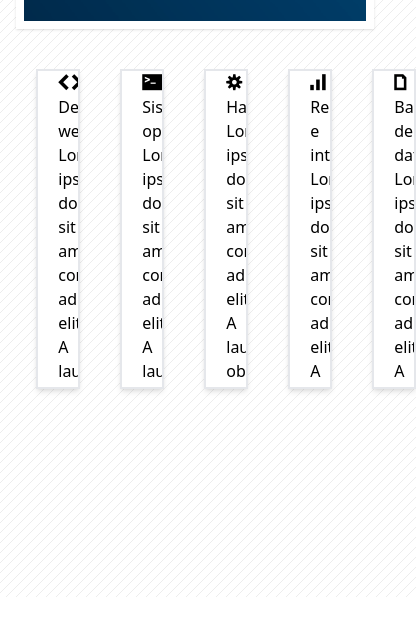
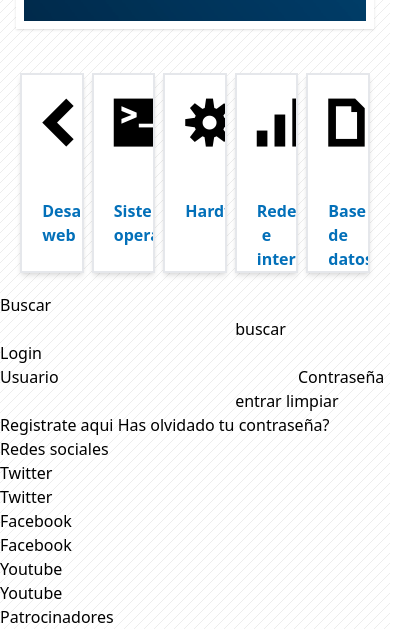
Before and after one commit to OscarsyIngSystems/tailwindCurso, a website built with Vite: page index.html in a window 390 px wide. Shown: the part 247-876 px from the top of the page, 416 px wide, since content can reach past the window. Before the commit the page ends 844 px from the top, so only its background shows below. Built offline with nearby package versions, Linux system fonts and the light colour scheme.

Commit message:
Se crea responsive de card y animaciones

```diff
--- a/index.html
+++ b/index.html
@@ -135,13 +135,17 @@ animate-back-banner
 
     <!-- INICIO DE TARJETAS -->
 
-    <div id="cards" class="flex flex-nowrap justify-between">
+    <div id="cards" class="  flex flex-nowrap justify-between">
 
-      <div class="card">
-        <p class="card-icon font-['WebSymbolsRegular']">
+      <div class="card group">
+        <span class="
+        card-icon
+        font-['WebSymbolsRegular']
+
+        ">
           H
-        </p>
-        <h1 class="card-category">
+        </span>
+        <h1 class="card-category ">
           Desarrollo web
         </h1>
         <p class="card-description">
@@ -151,10 +155,10 @@ animate-back-banner
       </div>
 
 
-      <div class="card">
-        <p class="card-icon font-['WebSymbolsRegular']">
+      <div class="card group">
+        <span class="card-icon font-['WebSymbolsRegular']">
           _
-        </p>
+        </span>
         <h1 class="card-category">
           Sistemas operativos
         </h1>
@@ -164,10 +168,10 @@ animate-back-banner
         </p>
       </div>
 
-      <div class="card">
-        <p class="card-icon font-['WebSymbolsRegular']">
+      <div class="card group">
+        <span class="card-icon font-['WebSymbolsRegular']">
           S
-        </p>
+        </span>
         <h1 class="card-category">
           Hardware
         </h1>
@@ -177,10 +181,10 @@ animate-back-banner
         </p>
       </div>
 
-      <div class="card">
-        <p class="card-icon font-['WebSymbolsRegular']">
+      <div class="card group">
+        <span class="card-icon font-['WebSymbolsRegular']">
           u
-        </p>
+        </span>
         <h1 class="card-category">
           Redes e internet
         </h1>
@@ -190,10 +194,10 @@ animate-back-banner
         </p>
       </div>
 
-      <div class="card">
-        <p class="card-icon font-['WebSymbolsRegular']">
+      <div class="card group">
+        <span class="card-icon font-['WebSymbolsRegular']">
           a
-        </p>
+        </span>
         <h1 class="card-category">
           Base de datos
         </h1>
@@ -207,9 +211,62 @@ animate-back-banner
 
   </section>
 
+  <!-- FIN SECCION DE INFORMACION -->
 
 
-  <!-- FIN SECCION DE INFORMACION -->
+  <!-- INICIO DE SECCION PRINCIPAL -->
+  <main>
+    <aside id="lateral">
+      <h3>Buscar</h3>
+      <div id="search">
+        <form action="">
+          <input type="text" />
+          <input type="button" value="buscar" />
+        </form>
+      </div>
+
+      <h3>Login</h3>
+
+      <div id="login">
+        <form action="">
+          <label for="email">Usuario</label>
+         <input type="email"  id="email" />
+          <label for="password">Contraseña</label>
+         <input type="password"  id="password" />
+
+         <input type="submit" value="entrar">
+         <input type="reset" value="limpiar">
+
+         <a href="#">Registrate aqui</a>
+         <a href="#">Has olvidado tu contraseña?</a>
+        </form>
+      </div>
+
+      <h3>Redes sociales</h3>
+      <div id="social-media">
+        <div class="twitter">
+          <a href="">Twitter</a>
+          <p>Twitter</p>
+        </div>
+        <div class="facebook">
+          <a href="">Facebook</a>
+          <p>Facebook</p>
+        </div>
+        <div class="youtube">
+          <a href="">Youtube</a>
+          <p>Youtube</p>
+        </div>
+      </div>
+
+      <h3>Patrocinadores</h3>
+      <div id="sponsors"></div>
+
+
+    </aside>
+  </main>
+
+
+  <!-- FIN DE SECCION PRINCIPAL -->
 
 </body>
 
--- a/src/style.css
+++ b/src/style.css
@@ -54,6 +54,8 @@
    --animate-lord-r: lord-r 300ms linear;
 
    --animate-back-banner: back-banner 3s linear ;
+   --animate-lord-top: lord-top 350ms linear ;
+   --animate-lord-l: lord-l 350ms linear ;
 
   @keyframes lord {
     0% {
@@ -93,6 +95,32 @@ background-position: -300px -200px
     }
   }
 
+
+    @keyframes lord-top {
+    0% {
+      transform: translateY(-200%)
+    }
+
+
+    100% {
+      transform: translateY(0%)
+    }
+  }
+
+  @keyframes lord-l{
+
+    0% {
+      transform: translateX(-200%)
+    }
+
+
+    100% {
+      transform: translateX(0%)
+    }
+
+  }
+
+
   --screen-xs: {
     max-width: 768px;
   }
@@ -125,7 +153,9 @@ background-position: -300px -200px
 }
 
 .card {
+
   @apply
+
   flex-1
  h-80
  border-2
@@ -135,4 +165,67 @@ background-position: -300px -200px
  overflow-hidden
  m-5
  px-5
+ mt-6
+ cursor-pointer
+ duration-300
+ hover:bg-black
+
+ max-[1020px]:h-50
+ max-[1020px]:mx-1
+
+
 }
+
+.card-icon{
+  @apply
+  block
+  w-full
+  h-25
+  text-center
+  mt-12
+  mx-auto
+  transition
+  duration-300
+  text-5xl
+  group-hover:text-azul-claro
+  group-hover:text-6xl
+ group-hover:animate-lord-top
+
+ max-[1020px]:mt-6
+
+}
+
+.card-category{
+  @apply
+  w-full
+  h-12
+
+  font-bold
+  text-center
+  text-azul-oscuro
+  transition
+  duration-300
+  group-hover:text-white
+ group-hover:animate-lord-top
+
+
+
+
+}
+
+.card-description{
+    font-family: "TrebuchetMS";
+  @apply
+  text-center
+  text-azul-oscuro
+  text-base
+  transition
+  duration-300
+  overflow-hidden
+  group-hover:text-white
+ group-hover:animate-lord-l
+
+ max-[1020px]:hidden
+
+
+}
```
